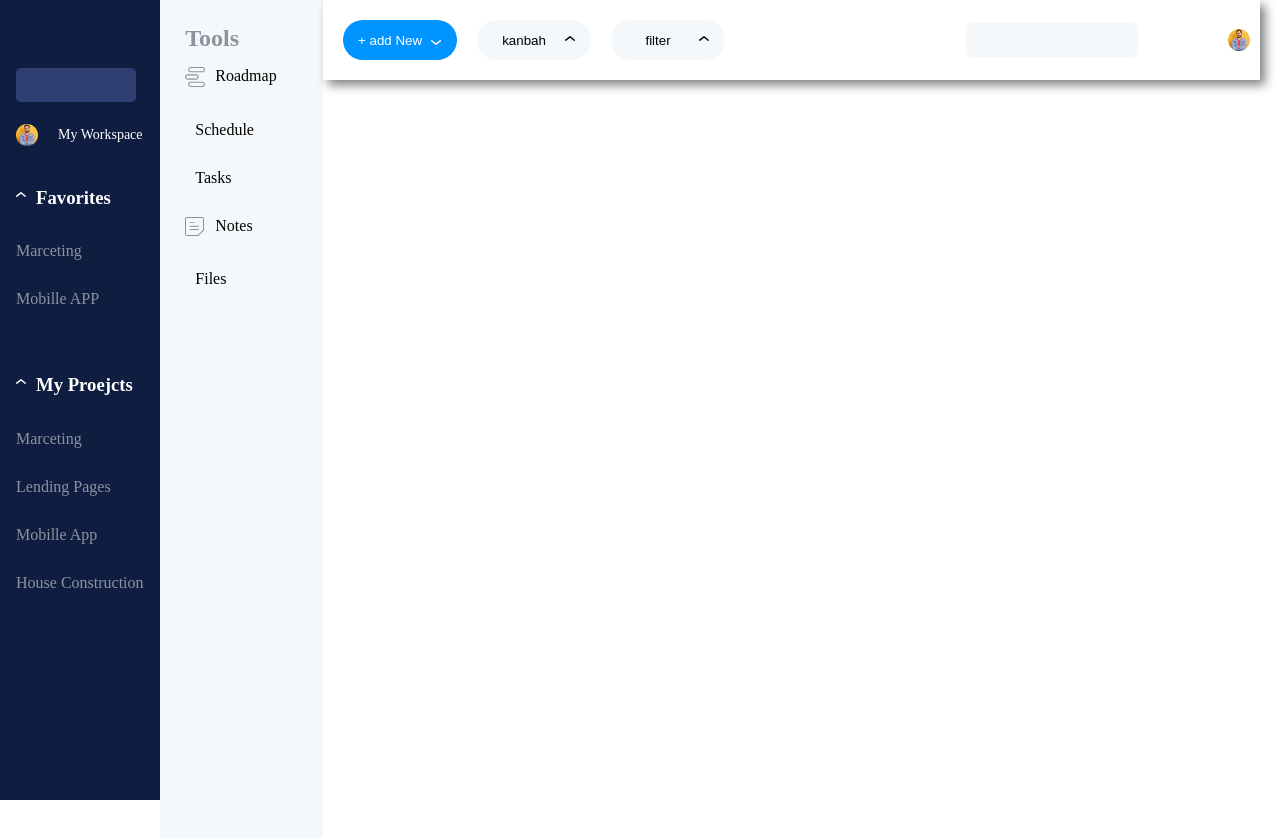
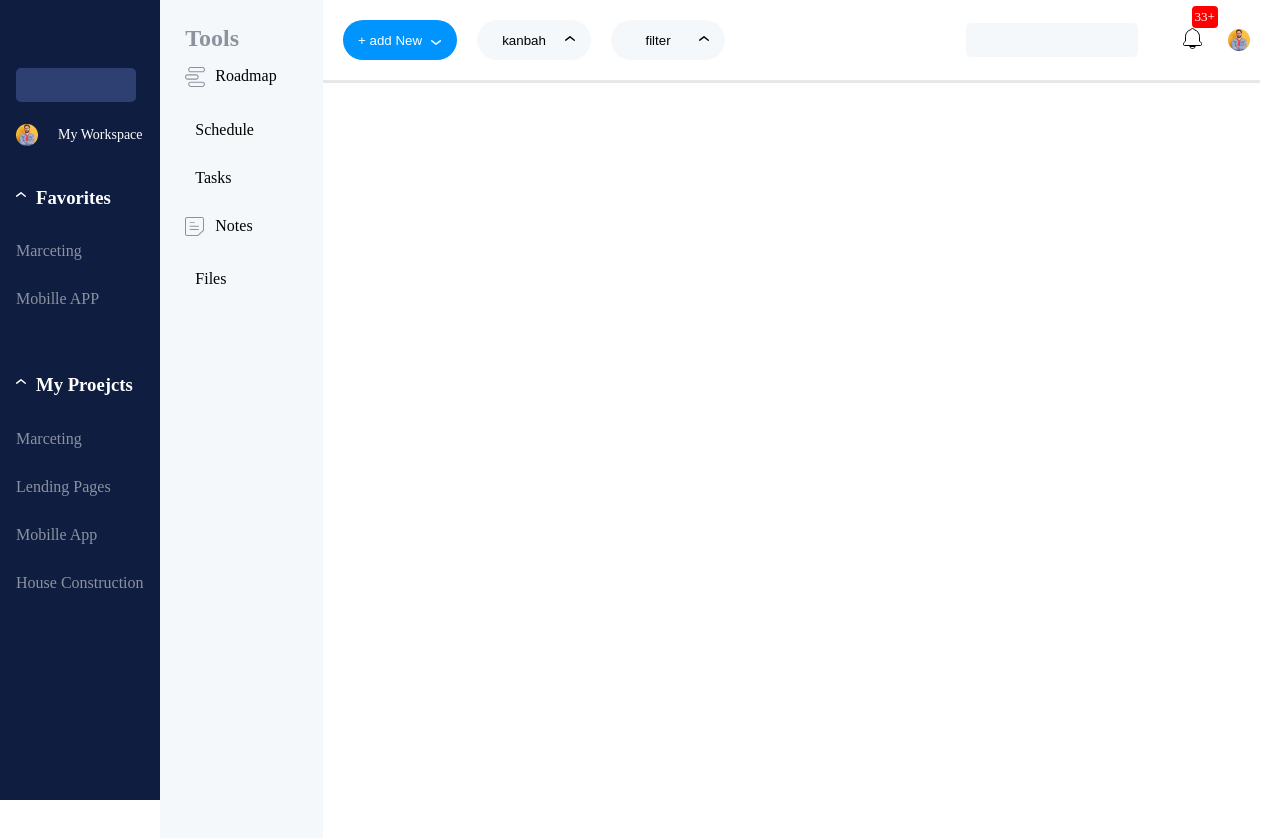
Before and after one commit to i-c-winner/testbelousov, a React (Create React App) app: page / in a window 1280 px wide. Shown: the top 838 px of the page. Built offline with nearby package versions, Linux system fonts and the light colour scheme; no server answers.

Commit message:
Build: Ball + Counter

```diff
--- a/src/components/Header.js
+++ b/src/components/Header.js
@@ -3,9 +3,10 @@ import styled from "styled-components";
 import {theme} from "../ui/theme";
 import HeaderModal from "./HeaderModal";
 import {IconArrow} from "../images/svg";
-import Icon from "../utils/Icon";
-import Search from "../utils/Search";
+import Icon from "./Icon";
+import Search from "./Search";
 import avatar from "../images/img/avatar.png";
+import WithCounter from "./WithCounter";
 
 
 const { bgButtonDisabled, bgButtonEnabled,textGrey, textWhite, textBlack, bgMain}=theme
@@ -15,7 +16,7 @@ const HeaderBox=styled.div`
   height: 80px;
   display: flex;
   justify-content: space-between;
-  box-shadow: 5px 5px 10px grey;
+  border-bottom: 3px solid rgba(25,25,25, .1);
   `
 const ButtonsBox=styled.div`
   display: flex;
@@ -86,6 +87,7 @@ function getVisibleMenu () {
             </ButtonsBox>
             <InfoBox>
                 <Search classes='search search_info' style={style}/>
+                <WithCounter delta={{x:-35,y:9 }}count="33+"/>
                 <img width="22px"  height="22px" src={avatar} alt='Аватар'/>
             </InfoBox>
         </HeaderBox>
--- a/src/components/Item.js
+++ b/src/components/Item.js
@@ -1,6 +1,6 @@
 import React from "react";
 import styled from "styled-components";
-import Icon from "../utils/Icon";
+import Icon from "./Icon";
 
 const Div=styled.div`
   display: flex;
--- a/src/components/MenuBox.js
+++ b/src/components/MenuBox.js
@@ -1,9 +1,9 @@
 import React from "react";
 import styled from "styled-components";
 import {theme} from "../ui/theme";
-import Icon from "../utils/Icon";
+import Icon from "./Icon";
 import {IconLogo} from '../images/svg/index'
-import Search from "../utils/Search";
+import Search from "./Search";
 import WorkSpace from "./WorkSpace";
 
 const {bgMenu} =theme
--- a/src/utils/Search.js
+++ b/src/components/Search.js
@@ -30,6 +30,7 @@ function Search (props){
     return (<Div>
         <Input  />
           <Icon className={props.classes} src={IconSearch}/>
+
     </Div>
         )
 
--- /dev/null
+++ b/src/components/WithCounter.js
@@ -0,0 +1,42 @@
+import React from "react";
+import styled from "styled-components";
+import {IconBall} from "../images/svg";
+import Icon from "./Icon";
+
+const Div=styled.div`
+ display: flex;
+ position: relative;
+ right: 10px;
+`
+const Count=styled.p`
+  background-color: red;
+  padding: 3px;
+  position: absolute;
+  top: ${(props=> {
+      console.log(props)
+     return  props.theme.x+'px'
+})};
+  left: ${props=>props.theme.y+'px'};
+  border-radius: 4px;
+  color: white;
+  font-size: 13px;
+`
+
+
+function WithCounter(props) {
+    Count.defaultProps={
+        theme:{
+            x: props.delta.x,
+            y: props.delta.y
+        }
+
+    }
+    return (
+        <Div>
+           <Icon src={IconBall} />
+            <Count>{props.count}</Count>
+        </Div>
+    )
+}
+
+export default WithCounter
--- a/src/components/WorkspacItems.js
+++ b/src/components/WorkspacItems.js
@@ -2,7 +2,7 @@ import React, {useState} from "react";
 import styled from "styled-components";
 import Item from "./Item";
 import {theme} from "../ui/theme";
-import Icon from "../utils/Icon";
+import Icon from "./Icon";
 import { IconArrow } from "../images/svg";
 
 const {textWhite, textGrey}=theme
--- a/src/images/svg/index.js
+++ b/src/images/svg/index.js
@@ -6,3 +6,4 @@ export { default as IconCalendar } from './calendar.svg'
 export { default as IconLogo } from './logo.svg'
 export { default as IconSearch } from './search.svg'
 export { default as IconArrow } from './arrow.svg'
+export { default as IconBall } from './ball.svg'
```
Also changed, not shown: src/components/Icon.js (renamed from src/utils/Icon.js), src/components/Logo.js (deleted), src/components/Text.js (deleted), src/images/svg/ball.svg (added), src/utils/Logo.js (deleted), src/utils/Text.js (deleted).
